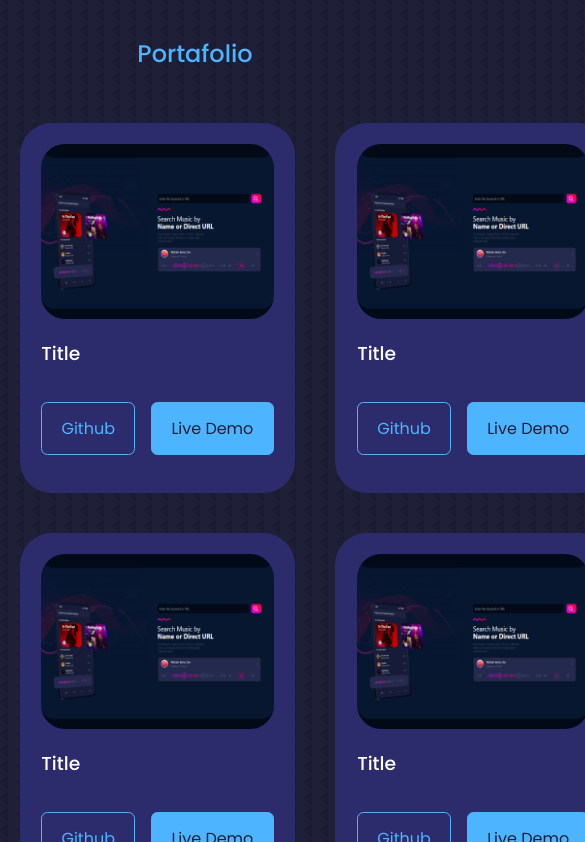
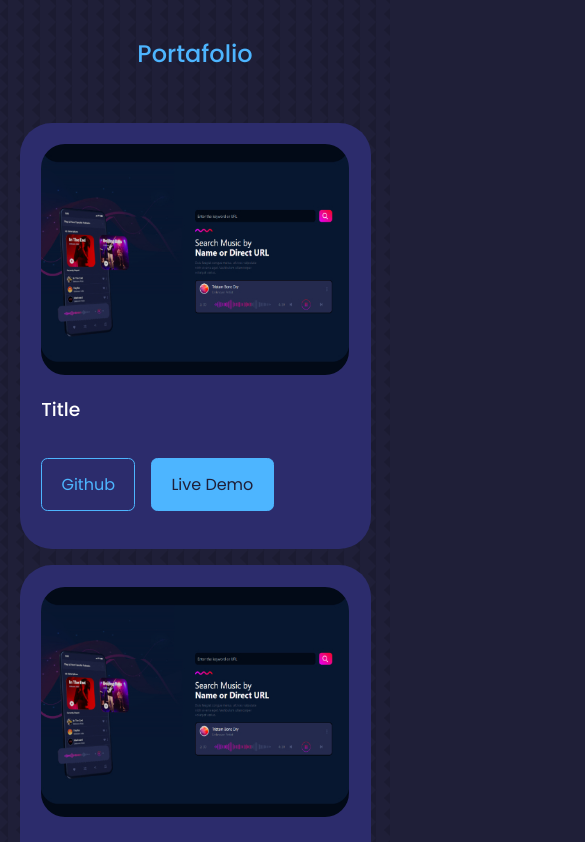
Before and after one commit to Erik161/React-Portafolio-Website, a React (Vite) app: page / in a window 390 px wide. Shown: the part 5482-6324 px from the top of the page, 585 px wide, since content can reach past the window. Built offline with nearby package versions, Linux system fonts and the light colour scheme.

Commit message:
portfolio Component Responsive Design

```diff
--- a/src/components/portafolio/portafolio.css
+++ b/src/components/portafolio/portafolio.css
@@ -34,3 +34,33 @@
     margin-bottom: 1rem;
 
 }
+
+
+
+
+
+
+/* =====================MEDIA QUERIES (MEDIUM DEVICES)============================== */
+
+@media screen and (max-width: 1024px){
+
+    .portfolio__container{
+        grid-template-columns: 1fr 1fr;
+        gap: 1.2rem;
+    }
+
+}
+
+
+
+  /* =====================MEDIA QUERIES (SMALL DEVICES)============================== */
+
+  @media screen and (max-width:600px){
+
+    .portfolio__container{
+        grid-template-columns: 1fr;
+        gap: 1rem;
+    }
+
+
+  }
```
